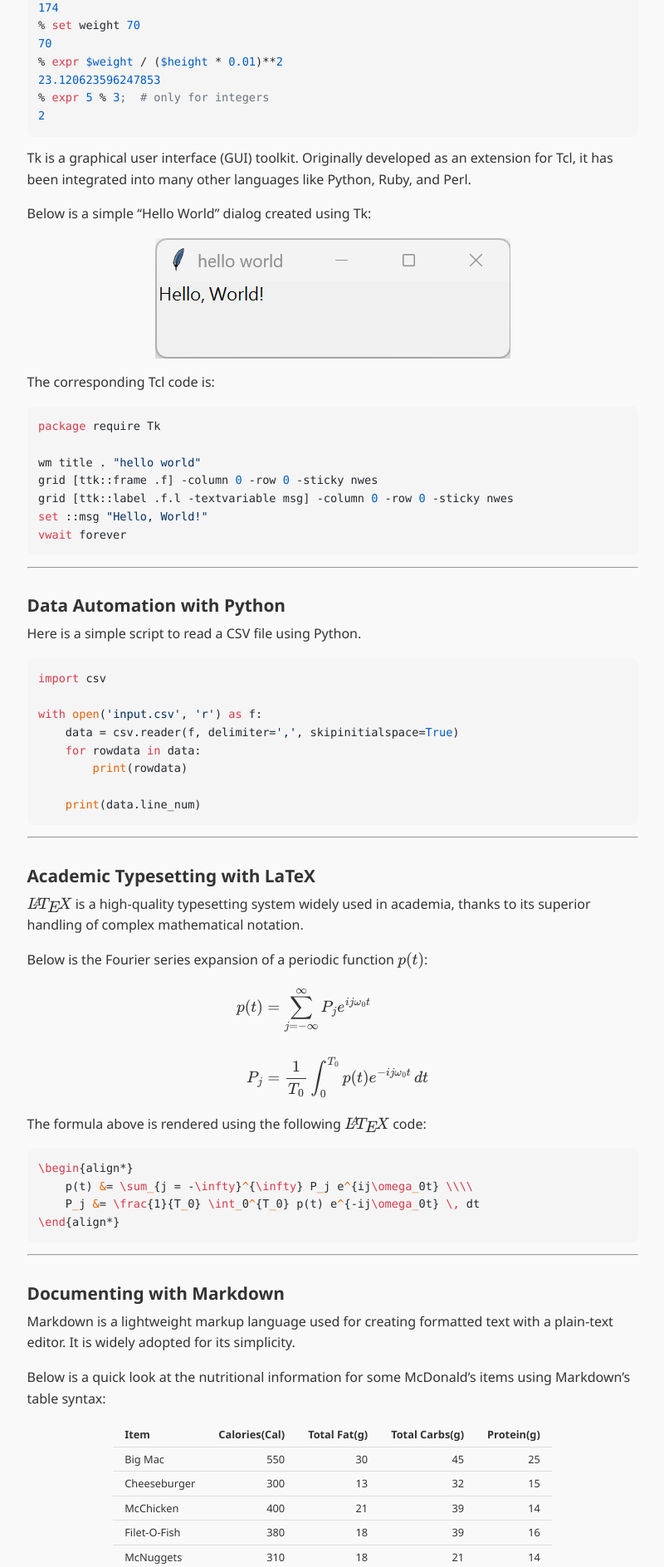
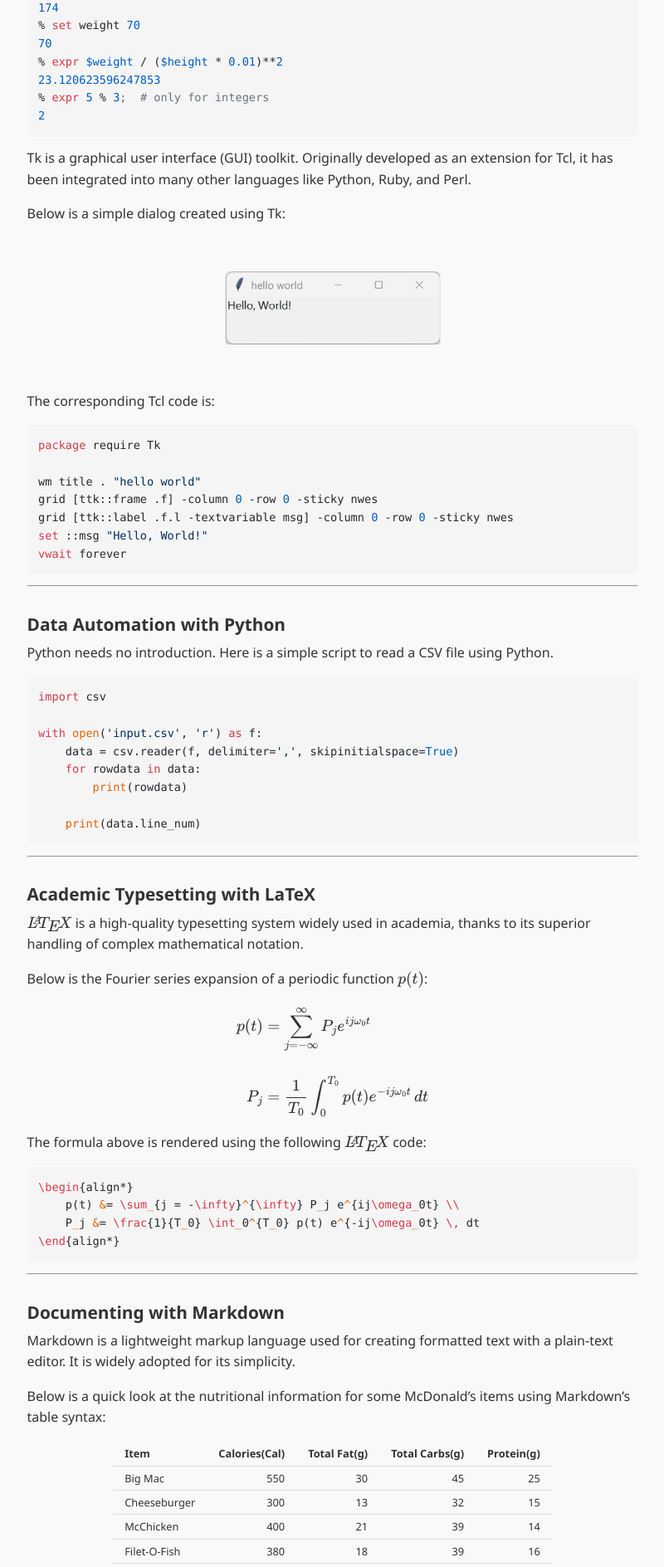
Before and after one commit to wyatthoho/wyatthoho.github.io, a Jekyll site: the page built from index.md, in a window 1280 px wide. Shown: the part 573-2461 px from the top of the page at 83% size, without its empty margins (232-1032 px from the left). Built offline with Jekyll 4.4.1, drawn with Linux system fonts in a browser that asks for light colours; nearby versions of some CDN libraries.

Commit message:
modify img style and index.md

````diff
--- a/_layouts/default.html
+++ b/_layouts/default.html
@@ -31,7 +31,7 @@
         img {
             display: block;
             margin: 0 auto;
-            max-width: none;
+            max-width: 600px;
             height: auto;
         }
     </style>
--- a/index.md
+++ b/index.md
@@ -39,7 +39,7 @@ Tk is a graphical user interface (GUI) toolkit. Originally developed
 as an extension for Tcl, it has been integrated into many other
 languages like Python, Ruby, and Perl.
 
-Below is a simple "Hello World" dialog created using Tk:
+Below is a simple dialog created using Tk:
 
 ![alt text](assets/images/tcl-hello-world.png)
 
@@ -59,7 +59,8 @@ vwait forever
 
 ## Data Automation with Python
 
-Here is a simple script to read a CSV file using Python.
+Python needs no introduction. Here is a simple script to read
+a CSV file using Python.
 
 ```Python
 import csv
@@ -93,7 +94,7 @@ The formula above is rendered using the following $\LaTeX$ code:
 
 ```LateX
 \begin{align*}
-    p(t) &= \sum_{j = -\infty}^{\infty} P_j e^{ij\omega_0t} \\\\
+    p(t) &= \sum_{j = -\infty}^{\infty} P_j e^{ij\omega_0t} \\
     P_j &= \frac{1}{T_0} \int_0^{T_0} p(t) e^{-ij\omega_0t} \, dt
 \end{align*}
 ```
````
Also changed, not shown: assets/images/tcl-hello-world.png.
